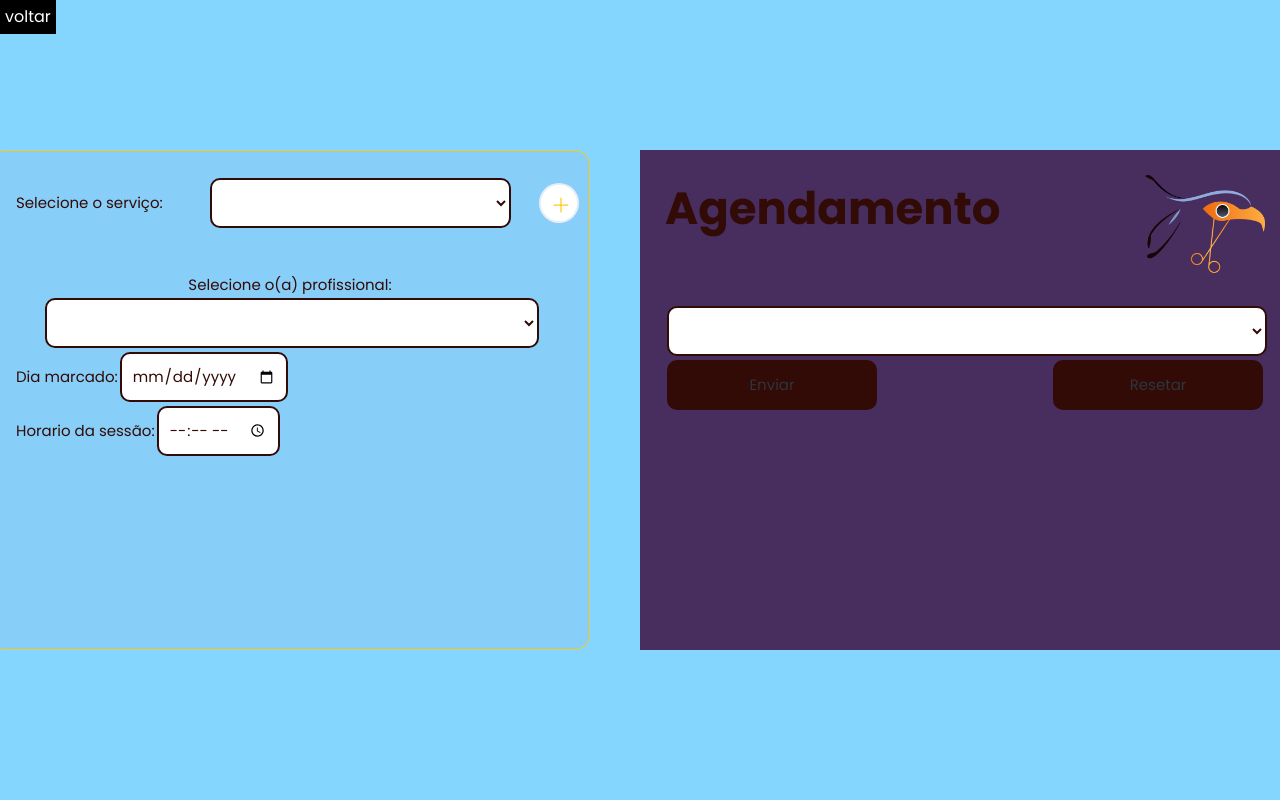
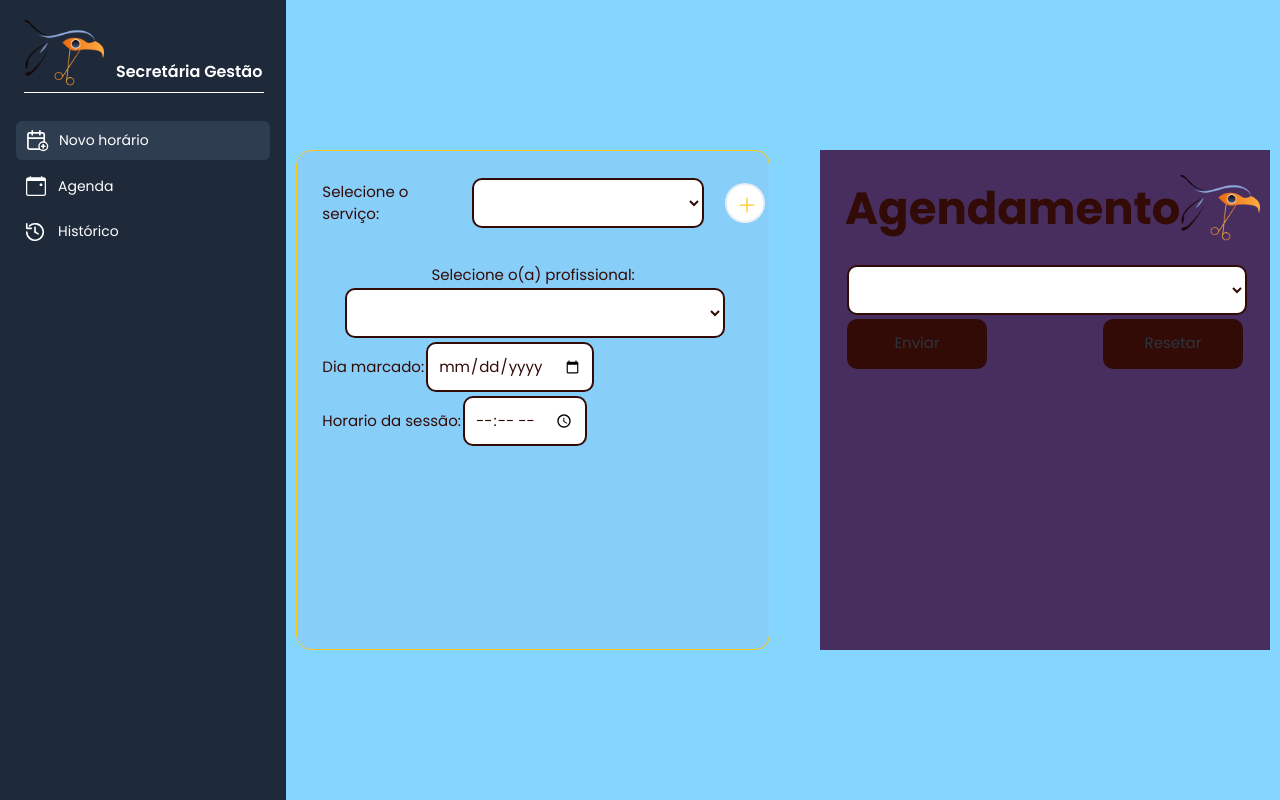
Before and after one commit to Secretaria-Gestao/TCC-ETEC, a React (Vite) app in the folder web/: page /agendamento in a window 1280 px wide. Built offline with nearby package versions, Linux system fonts and the light colour scheme.

Commit message:
Adicionando a BarraLateral para o cliente
na tela de agendamento, tem o "histórico", para quando criarmos essa página

```diff
--- a/web/src/components/BarraLateral/BarraLateral.jsx
+++ b/web/src/components/BarraLateral/BarraLateral.jsx
@@ -16,7 +16,7 @@ function BarraLateral({menu = []}) {
                 <NavLink
                     to={linha.to}
                     key={linha.to}
-                    className={({ isActive }) => `flex gap-3 p-2 rounded-md my-1 transition-colors ${isActive ? 'bg-[#2f3d50]' : 'hover:bg-[#2f3d50]'}`}
+                    className={({ isActive }) => `flex gap-3 p-2 rounded-md my-1 flex items-center transition-colors ${isActive ? 'bg-[#2f3d50]' : 'hover:bg-[#2f3d50]'}`}
                 >
 
                    <linha.icone />
--- a/web/src/components/BarraLateral/listaMenus.jsx
+++ b/web/src/components/BarraLateral/listaMenus.jsx
@@ -64,3 +64,53 @@ export const menuAdmin = [
         )
     },
 ]
+
+export const menuCliente = [
+    {
+        "to": "/agendamento",
+        "titulo": "Novo horário",
+        "icone": () => (
+            <svg
+                className="w-[23px] h-[23px] ml-0.5 -mr-0.5 shrink-0"
+                viewBox="0 0 24 24" fill="none"
+                stroke="currentColor" strokeWidth="1.75"
+                strokeLinecap="round" strokeLinejoin="round"
+            >
+                <rect x="2" y="4" width="17" height="17" rx="2" />
+                <line x1="14.5" y1="2" x2="14.5" y2="6" />
+                <line x1="6.5" y1="2" x2="6.5" y2="6" />
+                <line x1="2" y1="9.5" x2="19" y2="9.5" />
+                <circle cx="18" cy="18" r="4.5" fill="#1e293b" stroke="currentColor" strokeWidth="1.5" />
+                <line x1="18" y1="16.3" x2="18" y2="19.7" />
+                <line x1="16.3" y1="18" x2="19.7" y2="18" />
+            </svg>
+        )
+    },
+    {
+        "to": "/agendamento/meus-agendamentos",
+        "titulo": "Agenda",
+        "icone": () => (
+            <svg xmlns="http://www.w3.org/2000/svg" width="20" height="20" fill="currentColor" class="bi bi-calendar-event ml-0.5" viewBox="0 0 16 16">
+                <path d="M11 6.5a.5.5 0 0 1 .5-.5h1a.5.5 0 0 1 .5.5v1a.5.5 0 0 1-.5.5h-1a.5.5 0 0 1-.5-.5z" />
+                <path d="M3.5 0a.5.5 0 0 1 .5.5V1h8V.5a.5.5 0 0 1 1 0V1h1a2 2 0 0 1 2 2v11a2 2 0 0 1-2 2H2a2 2 0 0 1-2-2V3a2 2 0 0 1 2-2h1V.5a.5.5 0 0 1 .5-.5M1 4v10a1 1 0 0 0 1 1h12a1 1 0 0 0 1-1V4z" />
+            </svg>
+        )
+    },
+    {
+        "to": "/historico",
+        "titulo": "Histórico",
+        "icone": () => (
+            <svg
+                className="w-5.5 h-5.5 shrink-0"
+                viewBox="0 0 24 24" fill="none"
+                stroke="currentColor" strokeWidth="1.75"
+                strokeLinecap="round" strokeLinejoin="round"
+            >
+                <path d="M3 12a9 9 0 1 0 3-6.7" />
+                <polyline points="3 3 3 8 8 8" />
+                <line x1="12" y1="7" x2="12" y2="12" />
+                <line x1="12" y1="12" x2="15.5" y2="14" />
+            </svg>
+        )
+    },
+]
--- a/web/src/pages/Agendamento/Agendamento.css
+++ b/web/src/pages/Agendamento/Agendamento.css
@@ -0,0 +1,10 @@
+.agendamento-page{
+    min-height: 100vh;
+    width: 100%;
+    background: var(--background-gradient-color-light);
+    color: var(--font-color);
+    display: flex;
+    align-items: center;
+    justify-content: center;
+    overflow: auto;
+}
--- a/web/src/pages/Agendamento/Agendamento.jsx
+++ b/web/src/pages/Agendamento/Agendamento.jsx
@@ -1,13 +1,23 @@
 import { Link } from "react-router"
 
-import Formulario from './components/Formulario/Formulario.jsx'
+import Formulario from './components/Formulario/Formulario'
+import BarraLateral from "@/BarraLateral/BarraLateral"
+import { menuCliente } from "@/BarraLateral/listaMenus"
+
 import './Agendamento.css'
 
 function Agendamento() {
     return (
-        <div className="agendamento-page">
-            <Link className='Voltar' to={'/'}>voltar</Link>
-            <Formulario />
+        <div className="flex">
+
+            <BarraLateral menu={menuCliente}/>
+
+            <div className="agendamento-page ">
+
+                <Formulario />
+
+            </div>
+
         </div>
     )
 }
--- a/web/src/pages/Agendamento/components/Formulario/Formulario.css
+++ b/web/src/pages/Agendamento/components/Formulario/Formulario.css
@@ -1,17 +1,15 @@
+.agendamento-form {
+    display: flex;
+    gap: 50px;
+    padding: 10px;
+}
+
 .agendamento-form,
 .agendamento-form *{
     font-size: 15px;
     box-sizing: border-box;
 }
 
-.agendamento-page{
-    min-height: 100vh;
-    background: var(--background-gradient-color-light);
-    color: var(--font-color);
-    display: flex;
-    justify-content: center;
-    align-items: center;
-}
 
 .agendamento-form .agendamento-header{
     display: flex;
@@ -92,16 +90,10 @@
     grid-template-columns: 90%;
 }
 
-.agendamento-form .agendamento-main{
-    display: flex;
-    width: 100%;
-    gap: 50px;
-}
-
 .agendamento-form .card_1{
-    flex: 1;
-    width: auto;
-    min-width: 600px;
+    width: 37dvw;
+    min-width: 400px;
+    max-width: 900px;
     height: 500px;
     padding: 25px;
     margin: auto;
@@ -111,8 +103,9 @@
 }
 .agendamento-form .card_2{
     flex: 1;
-    width: auto;
-    min-width: 650px;
+    width: 34dvw;
+    min-width: 450px;
+    max-width: 900px;
     height: 500px;
     padding: 25px;
     margin: auto;
--- a/web/src/pages/Agendamento/components/Formulario/Formulario.jsx
+++ b/web/src/pages/Agendamento/components/Formulario/Formulario.jsx
@@ -157,8 +157,7 @@ function Formulario() {
     }
 
     return (
-        <form className='agendamento-form tudo'>
-            <main className="agendamento-main">
+        <form className='agendamento-form md:w-full'>
                 <div className="card_1">
                     <div className="lista_servicos" id="lista_servicos">
                         {
@@ -249,7 +248,6 @@ function Formulario() {
                     </div>
 
                 </div>
-            </main>
         </form>
     )
 }
```
